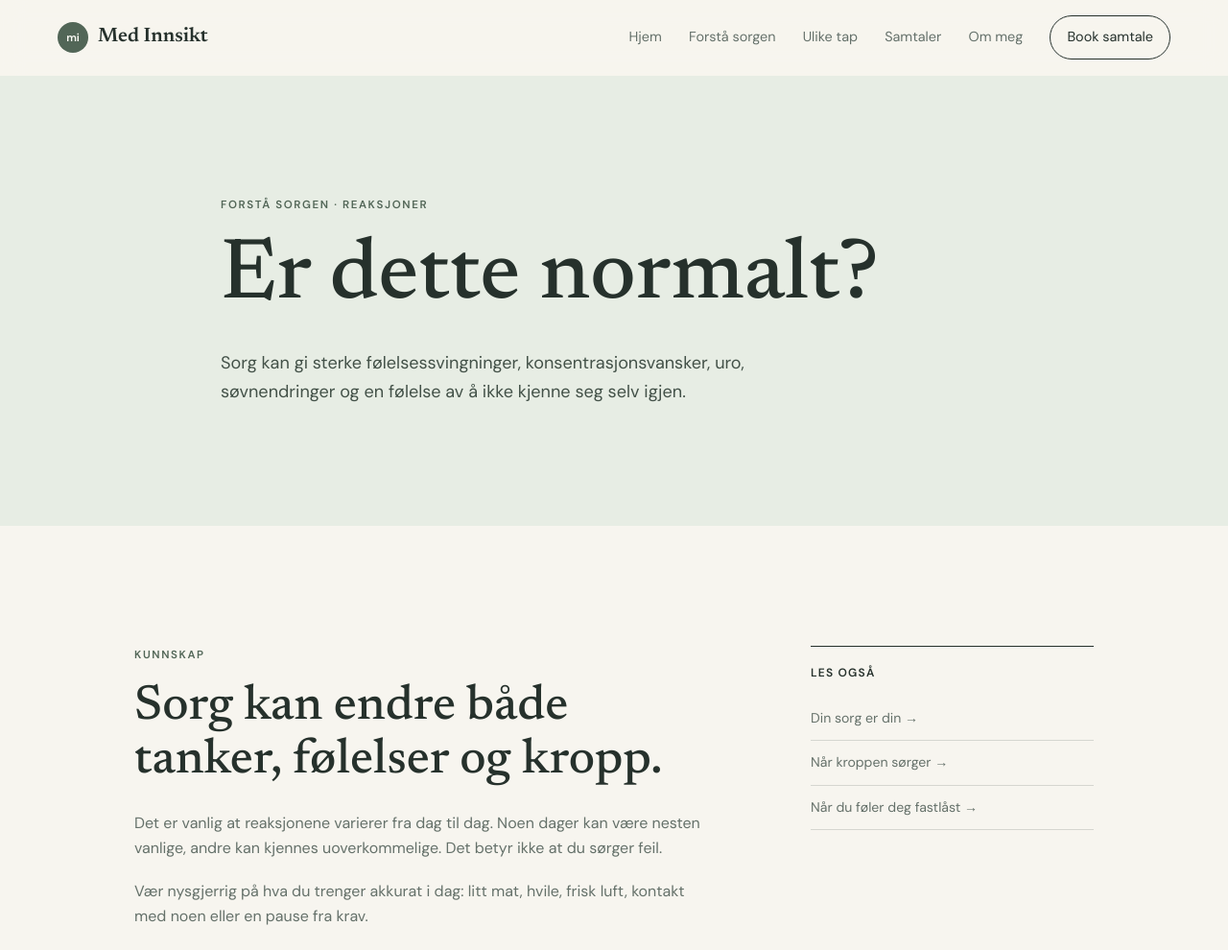
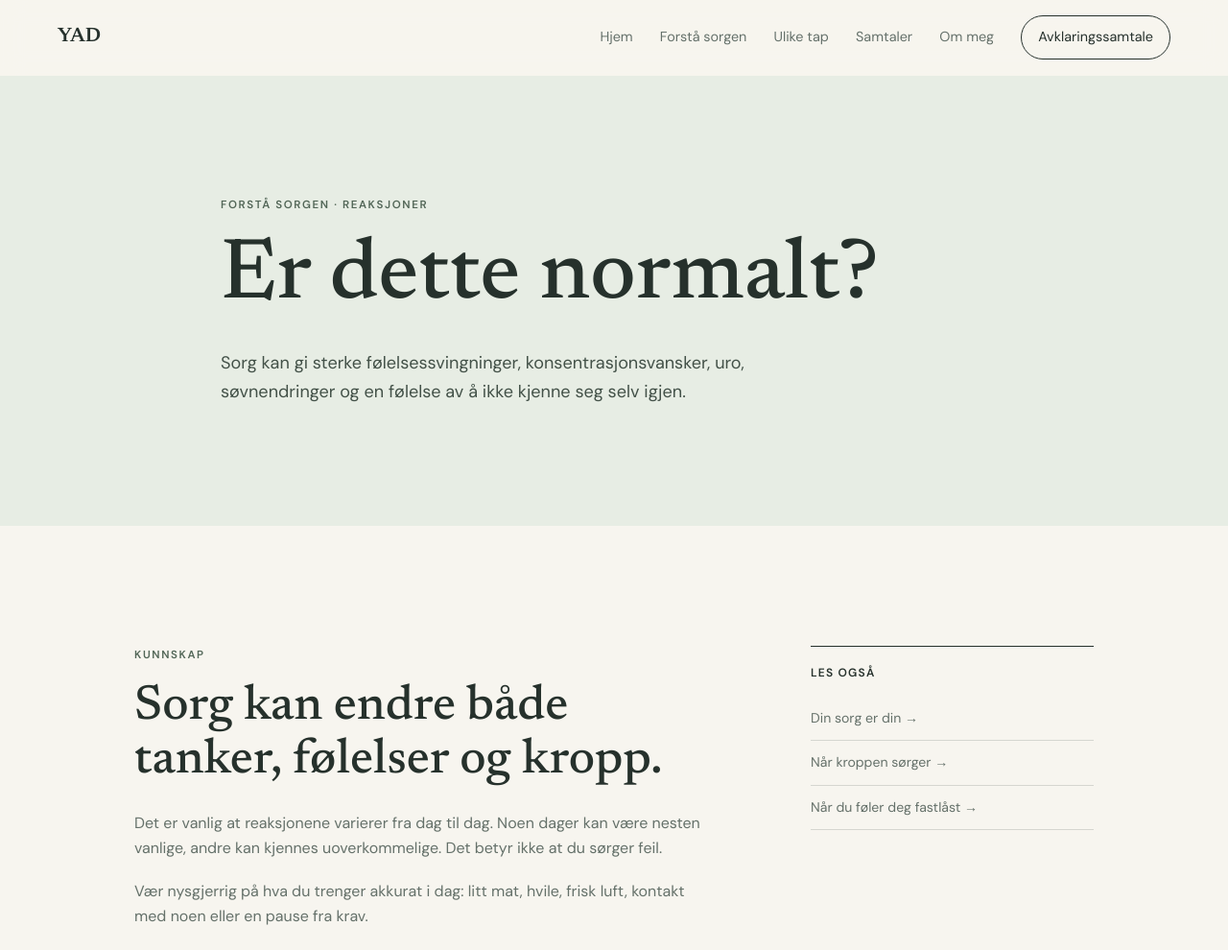
Before and after one commit to HRehmanii/Hawe, a plain HTML site: page tema-normalt.html in a window 1280 px wide. Shown: the top 990 px of the page at 96% size. Drawn offline with Linux system fonts and the light colour scheme.

Commit message:
Update title and button text in tema-normalt.html

```diff
--- a/tema-normalt.html
+++ b/tema-normalt.html
@@ -3,7 +3,7 @@
 <head>
 <meta charset="UTF-8">
 <meta name="viewport" content="width=device-width, initial-scale=1.0">
-<title>Er dette normalt? | Med Innsikt</title>
+<title>Er dette normalt? | YAD</title>
 <link rel="stylesheet" href="style.css">
 <link href="https://fonts.googleapis.com/css2?family=DM+Sans:wght@400;500;600&family=Newsreader:opsz,wght@6..72,400;6..72,500;6..72,600&display=swap" rel="stylesheet">
 </head>
@@ -11,8 +11,8 @@
 <header class="site-header" id="nav">
 <div class="container nav__inner">
 <a class="brand" href="index.html">
-<span class="brand__mark">mi</span>
-<span>Med Innsikt</span>
+
+<span>YAD</span>
 </a>
 <button class="nav__burger" id="burger" aria-label="Åpne meny" aria-expanded="false">
 <span></span>
@@ -25,7 +25,7 @@
 <a href="ulike-tap.html">Ulike tap</a>
 <a href="samtaler.html">Samtaler</a>
 <a href="ommeg.html">Om meg</a>
-<a class="nav__cta" href="samtaler.html#book">Book samtale</a>
+<a class="nav__cta" href="samtaler.html#book">Avklaringssamtale</a>
 </nav>
 </div>
 </header>
@@ -58,7 +58,7 @@
 <p class="eyebrow">En mild invitasjon</p>
 <h2>Kjenner du deg igjen?</h2>
 <p>Du er velkommen til en samtale. Vi kan begynne der du er.</p>
-<a class="button button--light" href="samtaler.html#book">Book en gratis førstesamtale</a>
+<a class="button button--light" href="samtaler.html#book">Be om gratis avklaringssamtale</a>
 </div>
 </section>
 </main>
```
